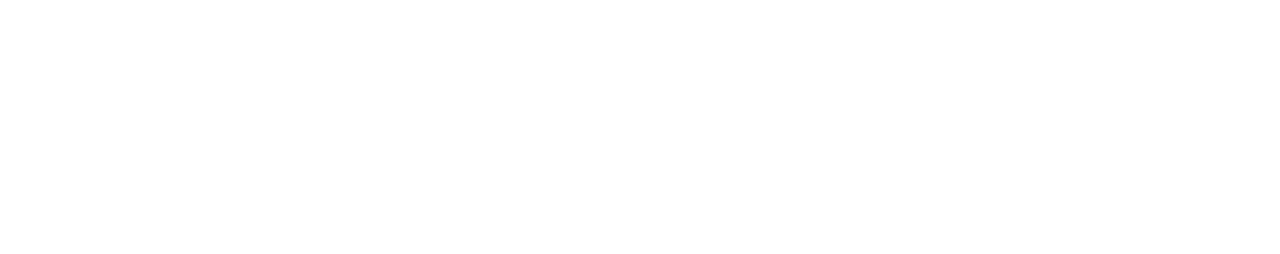
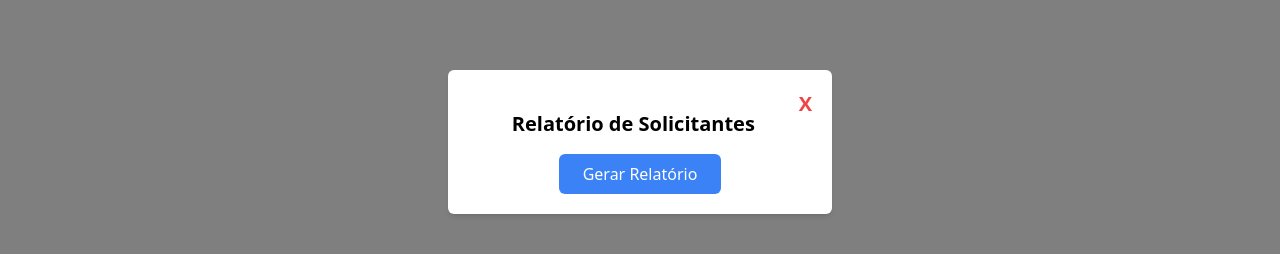
Before and after one commit to Amauri1327/Front-end-Cetas-Resgate, a React (Vite) app: page / in a window 1280 px wide. Both pictures are taken after a click on the button "Relatório". Shown: the part 258-512 px from the top of the page. Built offline with nearby package versions, Linux system fonts and the light colour scheme; no server answers.

Commit message:
criacao modal simples, gerar relatorio de solicitante

```diff
--- a/src/Components/Menu/Menu.jsx
+++ b/src/Components/Menu/Menu.jsx
@@ -2,8 +2,15 @@
 import { MdOutlineAddBox } from "react-icons/md";
 import { HiOutlineDocumentReport } from "react-icons/hi";
 import FormularioResgate from "../../Components/Form/FormularioResgate"; // Import do componente
+import Modal from "../Modal/modal-relatorio"
 
 export const Menu = () => {
+  const [isModalVisible, setIsModalVisible] = useState(false);
+
+  const openModal = () => setIsModalVisible(true);
+  const closeModal = () => setIsModalVisible(false);
+
+
   const [showForm, setShowForm] = useState(false);
 
   const handlePressCadastrar = () => {
@@ -24,10 +31,21 @@
               Cadastrar
             </button>
           </div>
+
+
+
+
+
+
+
+
+
+
           <div className="bg-green-100 rounded-xl">
-            <button onClick={() => console.log("Relatório clicado")}>
+            <button onClick={openModal}>
               <HiOutlineDocumentReport size={90} /> Relatório
             </button>
+            <Modal isVisible={isModalVisible} onClose={closeModal}/>
           </div>
         </div>
       ) : (
--- /dev/null
+++ b/src/Components/Modal/modal-relatorio.jsx
@@ -0,0 +1,59 @@
+import React from "react";
+
+const Modal = ({ isVisible, onClose }) => {
+  const handleGenerateReport = async () => {
+    try {
+      const response = await fetch("http://localhost:8080/resgates/report/excel", {
+        method: "GET",
+      });
+
+      if (!response.ok) {
+        throw new Error("Erro ao gerar o relatório");
+      }
+
+      const blob = await response.blob();
+
+      // Criar um link para download
+      const url = window.URL.createObjectURL(blob);
+      const link = document.createElement("a");
+      link.href = url;
+      link.setAttribute("download", "relatorio_solicitantes.xlsx");
+      document.body.appendChild(link);
+      link.click();
+
+      // Remover o link depois de usado
+      link.parentNode.removeChild(link);
+    } catch (error) {
+      console.error("Erro ao gerar o relatório:", error);
+      alert("Erro ao gerar o relatório. Tente novamente.");
+    }
+  };
+
+  if (!isVisible) return null;
+
+  return (
+    <div className="fixed inset-0 bg-black bg-opacity-50 flex justify-center items-center">
+      <div className="bg-white p-5 rounded-md shadow-md w-96">
+        <button
+          onClick={onClose}
+          className="text-xl text-red-500 font-bold float-right"
+        >
+          X
+        </button>
+        <div className="mt-5 text-center">
+          <h1 className="text-xl font-bold mb-4">
+            Relatório de Solicitantes
+          </h1>
+          <button
+            onClick={handleGenerateReport}
+            className="px-6 py-2 bg-blue-500 text-white rounded-md hover:bg-blue-600"
+          >
+            Gerar Relatório
+          </button>
+        </div>
+      </div>
+    </div>
+  );
+};
+
+export default Modal;
```
